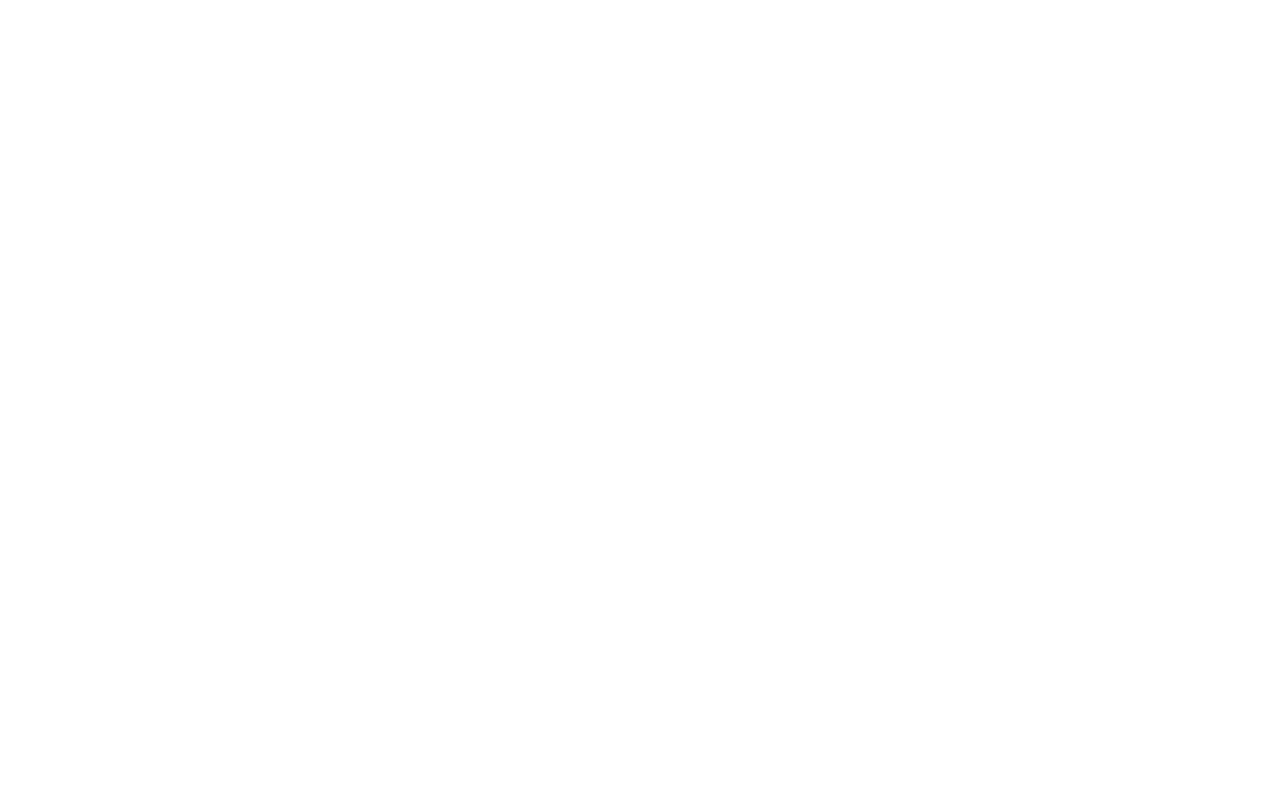
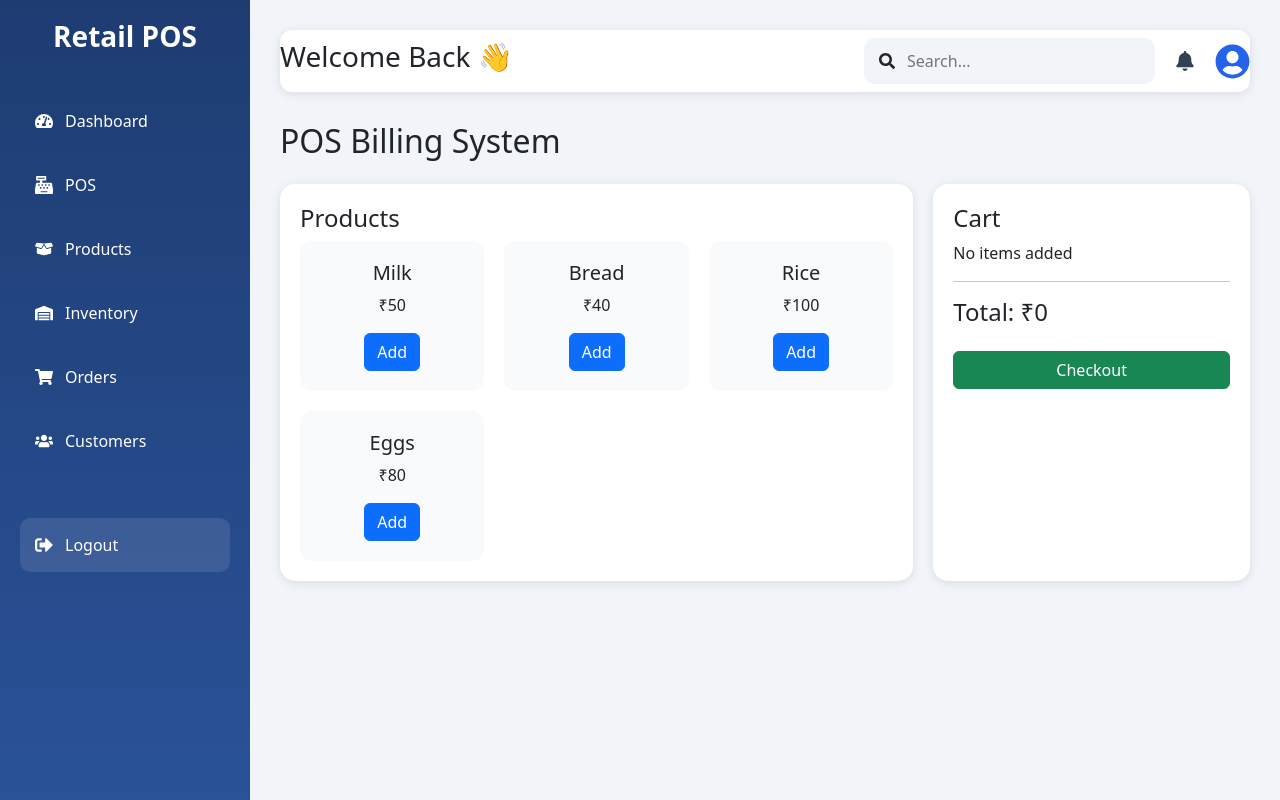
Before and after one commit to 21A91A05H3/Retail_POSsystem_project, a React (Create React App) app in the folder client/: page /pos in a window 1280 px wide. Before the commit this address had no page. Built offline with nearby package versions, Linux system fonts and the light colour scheme.

Commit message:
pos created

```diff
--- a/client/src/App.js
+++ b/client/src/App.js
@@ -9,6 +9,7 @@
 import Login from "./pages/Login/Login";
 import Dashboard from "./pages/Dashboard/Dashboard";
 import Signup from "./SignUp/signup";
+import POS from "./pages/POS/pos";
 
 function App() {
   return (
@@ -31,6 +32,10 @@
           element={<Signup />}
         />
 
+      <Route
+  path="/pos"
+  element={<POS />}
+/>
       </Routes>
 
     </BrowserRouter>
--- /dev/null
+++ b/client/src/pages/POS/pos.css
@@ -0,0 +1,83 @@
+.pos-content{
+
+    margin-left: 250px;
+
+    padding: 30px;
+
+    background-color: #f1f5f9;
+
+    min-height: 100vh;
+}
+
+.pos-container{
+
+    display: grid;
+
+    grid-template-columns: 2fr 1fr;
+
+    gap: 20px;
+}
+
+.products-section,
+.cart-section{
+
+    background-color: white;
+
+    padding: 20px;
+
+    border-radius: 15px;
+
+    box-shadow: 0px 2px 10px rgba(0,0,0,0.1);
+}
+
+.products-grid{
+
+    display: grid;
+
+    grid-template-columns:
+    repeat(auto-fit, minmax(180px,1fr));
+
+    gap: 20px;
+}
+
+.product-card{
+
+    background-color: #f8fafc;
+
+    padding: 20px;
+
+    border-radius: 12px;
+
+    text-align: center;
+
+    transition: 0.3s;
+}
+
+.product-card:hover{
+
+    transform: translateY(-5px);
+
+    box-shadow: 0px 4px 15px rgba(0,0,0,0.1);
+}
+
+.cart-item{
+
+    display: flex;
+
+    justify-content: space-between;
+
+    align-items: center;
+
+    padding: 10px 0;
+
+    border-bottom: 1px solid #ddd;
+}
+
+.cart-actions{
+
+    display: flex;
+
+    align-items: center;
+
+    gap: 10px;
+}
--- /dev/null
+++ b/client/src/pages/POS/pos.js
@@ -0,0 +1,241 @@
+import React, { useState } from "react";
+import "./pos.css";
+
+import Sidebar from "../../components/Sidebar/sidebar";
+import Navbar from "../../components/Navbar/navbar";
+
+function POS() {
+
+  const products = [
+
+    {
+      id: 1,
+      name: "Milk",
+      price: 50
+    },
+
+    {
+      id: 2,
+      name: "Bread",
+      price: 40
+    },
+
+    {
+      id: 3,
+      name: "Rice",
+      price: 100
+    },
+
+    {
+      id: 4,
+      name: "Eggs",
+      price: 80
+    }
+
+  ];
+
+  const [cart, setCart] = useState([]);
+
+  const addToCart = (product) => {
+
+    const existingProduct =
+      cart.find(
+        (item) =>
+          item.id === product.id
+      );
+
+    if(existingProduct){
+
+      const updatedCart =
+        cart.map((item) =>
+
+          item.id === product.id
+          ?
+          {
+            ...item,
+            quantity: item.quantity + 1
+          }
+          :
+          item
+        );
+
+      setCart(updatedCart);
+
+    }
+    else{
+
+      setCart([
+        ...cart,
+        {
+          ...product,
+          quantity: 1
+        }
+      ]);
+    }
+  };
+
+  const removeFromCart = (id) => {
+
+    const updatedCart =
+      cart.filter(
+        (item) =>
+          item.id !== id
+      );
+
+    setCart(updatedCart);
+  };
+
+  const totalAmount =
+    cart.reduce(
+
+      (total, item) =>
+
+        total +
+        item.price * item.quantity,
+
+      0
+    );
+
+  return (
+
+    <div className="pos-page">
+
+      <Sidebar />
+
+      <div className="pos-content">
+
+        <Navbar />
+
+        <h2 className="mb-4">
+          POS Billing System
+        </h2>
+
+        <div className="pos-container">
+
+          {/* Products */}
+
+          <div className="products-section">
+
+            <h4>
+              Products
+            </h4>
+
+            <div className="products-grid">
+
+              {
+                products.map((product) => (
+
+                  <div
+                    className="product-card"
+                    key={product.id}
+                  >
+
+                    <h5>
+                      {product.name}
+                    </h5>
+
+                    <p>
+                      ₹{product.price}
+                    </p>
+
+                    <button
+                      className="btn btn-primary"
+
+                      onClick={() =>
+                        addToCart(product)
+                      }
+                    >
+                      Add
+                    </button>
+
+                  </div>
+                ))
+              }
+
+            </div>
+
+          </div>
+
+          {/* Cart */}
+
+          <div className="cart-section">
+
+            <h4>
+              Cart
+            </h4>
+
+            {
+              cart.length === 0
+              ?
+              <p>
+                No items added
+              </p>
+              :
+              cart.map((item) => (
+
+                <div
+                  className="cart-item"
+                  key={item.id}
+                >
+
+                  <div>
+
+                    <h6>
+                      {item.name}
+                    </h6>
+
+                    <p>
+                      ₹{item.price}
+                    </p>
+
+                  </div>
+
+                  <div className="cart-actions">
+
+                    <span>
+                      Qty:
+                      {" "}
+                      {item.quantity}
+                    </span>
+
+                    <button
+                      className="btn btn-danger btn-sm"
+
+                      onClick={() =>
+                        removeFromCart(item.id)
+                      }
+                    >
+                      Remove
+                    </button>
+
+                  </div>
+
+                </div>
+              ))
+            }
+
+            <hr />
+
+            <h4>
+              Total:
+              {" "}
+              ₹{totalAmount}
+            </h4>
+
+            <button className="btn btn-success w-100 mt-3">
+
+              Checkout
+
+            </button>
+
+          </div>
+
+        </div>
+
+      </div>
+
+    </div>
+  );
+}
+
+export default POS;
```
Also changed, not shown: client/src/pages/Products/products.css (added), client/src/pages/Products/products.js (added).
